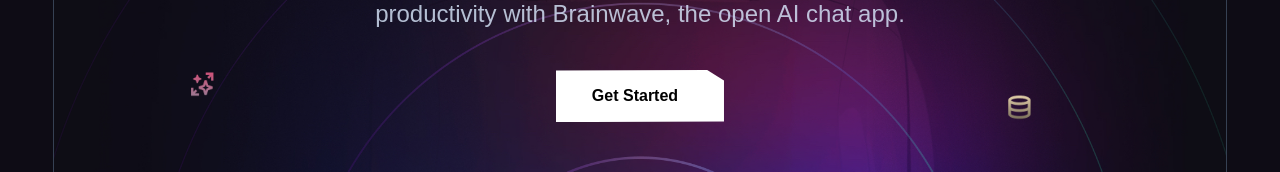
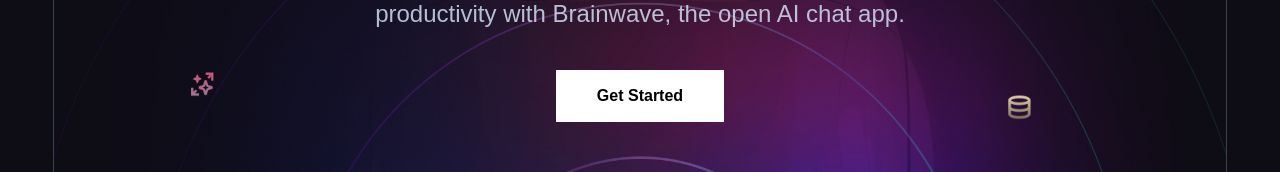
Before and after one commit to dekema9924/AIBRAINWAVE, a React (Vite) app: page / in a window 1280 px wide. Shown: the part 371-543 px from the top of the page. Built offline with nearby package versions, Linux system fonts and the light colour scheme.

Commit message:
lets see

```diff
--- a/src/components/pages/Hero.tsx
+++ b/src/components/pages/Hero.tsx
@@ -30,7 +30,7 @@
                                 Explore the Possibilities of AI Chatting with <span className=' relative'>Brainwave <img className='w-80 absolute left-0' src={curve} alt="curve_img" /></span>
                             </h1>
                             <p className='text-blue-100 opacity-80 md:text-2xl m-auto max-w-[700px] text-center my-10 w-11/12'>Unleash the power of AI within Brainwave. Upgrade your productivity with Brainwave, the open AI chat app.</p>
-                            <button className='button_curve bg-white text-black w-42 h-13'>Get Started</button>
+                            <button className=' bg-white text-black w-42 h-13'>Get Started</button>
 
                         </div>
                         <div className='border_lineargradient  mt-15  relative rounded-lg '>
```
